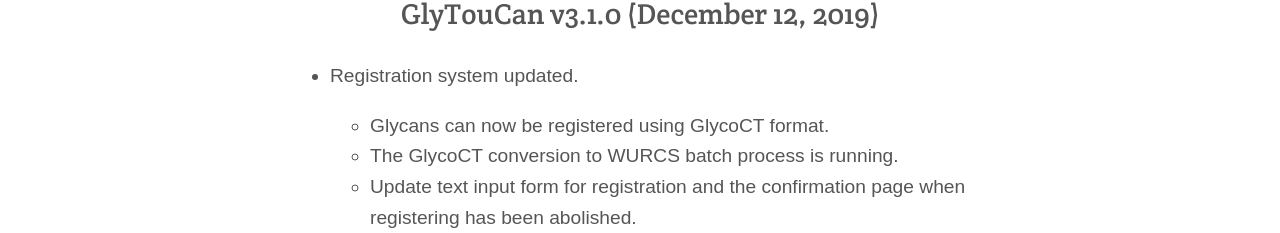
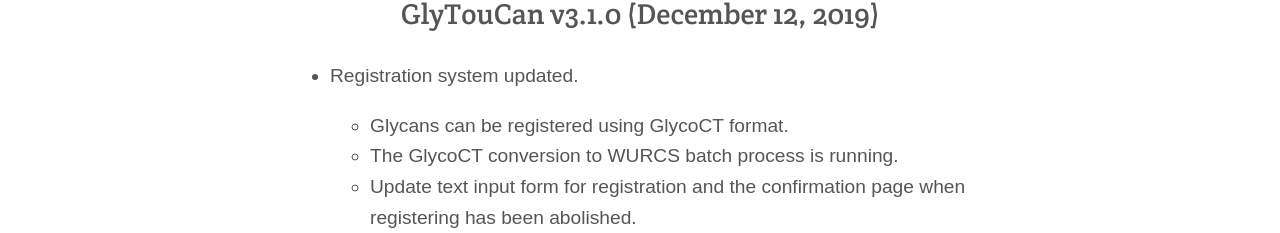
Before and after one commit to glytoucan/glytoucan, a Jekyll site: the page built from _posts/2019-12-13-update-submissions-list.md, in a window 1280 px wide. Shown: the part 456-689 px from the top of the page. Built offline with Jekyll 4.4.1, drawn with Linux system fonts in a browser that asks for light colours; nearby versions of some CDN libraries; grey boxes are pictures that could not be loaded.

Commit message:
Update 2019-12-13-update-submissions-list.md

```diff
--- a/_posts/2019-12-13-update-submissions-list.md
+++ b/_posts/2019-12-13-update-submissions-list.md
@@ -10,7 +10,7 @@
 ## GlyTouCan v3.1.0 (December 12, 2019)
 
 * Registration system updated.
-  - Glycans can now be registered using GlycoCT format.
+  - Glycans can be registered using GlycoCT format.
   - The GlycoCT conversion to WURCS batch process is running.
   - Update text input form for registration and the confirmation page when registering has been abolished.
 
```
